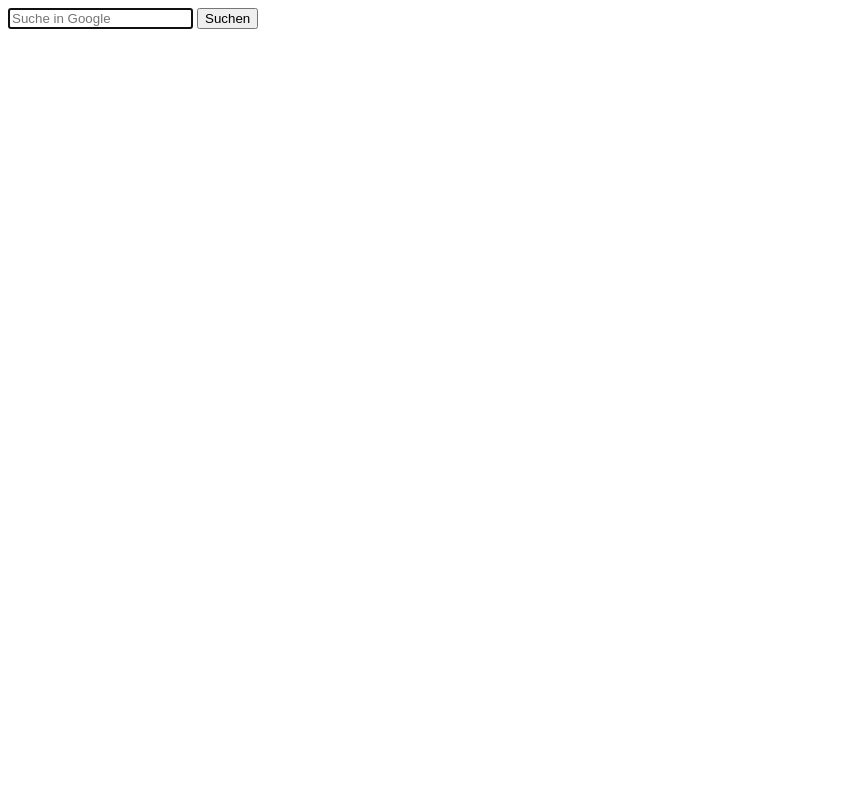
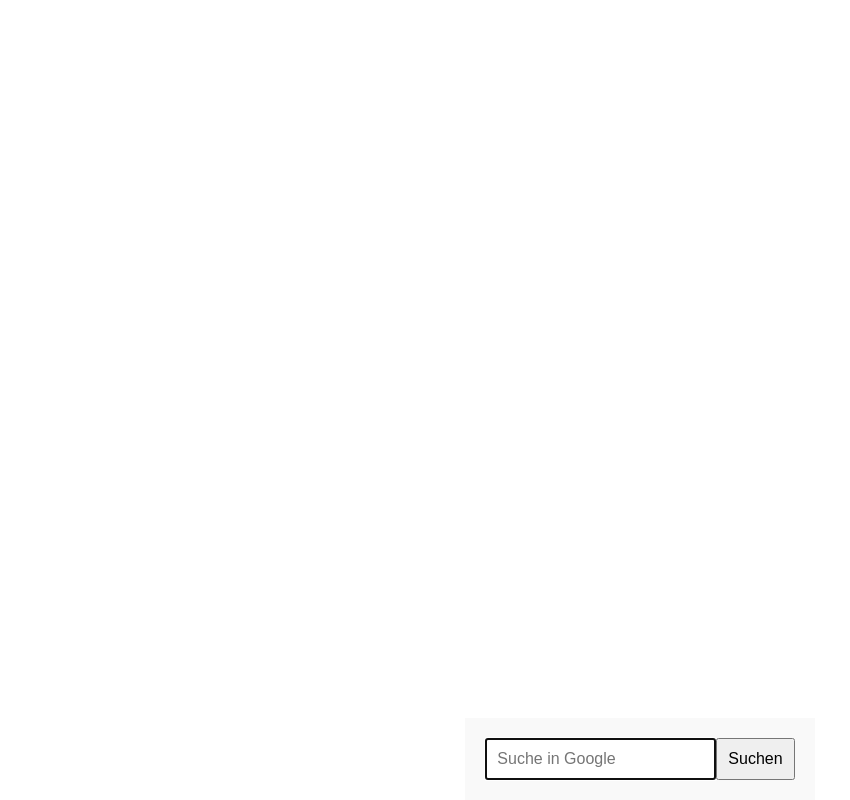
Before and after one commit to Intodo/Gopen, a plain HTML site: page index.html in a window 1280 px wide. Shown: the whole page, without its empty margins (0-850 px from the left). Drawn offline with Linux system fonts and the light colour scheme.

Commit message:
Update index.html

```diff
--- a/index.html
+++ b/index.html
@@ -4,6 +4,31 @@
     <meta charset="UTF-8">
     <meta name="viewport" content="width=device-width, initial-scale=1.0">
     <title>Google-Suche</title>
+    <style>
+        body, html {
+            height: 100%;
+            margin: 0;
+            display: flex;
+            justify-content: center;
+            align-items: flex-end; /* Elemente am unteren Bildschirmrand ausrichten */
+        }
+        form {
+            width: 100%;
+            display: flex;
+            justify-content: center;
+            padding: 20px;
+            background-color: #f9f9f9;
+        }
+        input[type="text"] {
+            width: 80%;
+            padding: 10px;
+            font-size: 16px;
+        }
+        input[type="submit"] {
+            padding: 10px;
+            font-size: 16px;
+        }
+    </style>
     <script>
         window.onload = function() {
             document.getElementById('search').focus();
```
